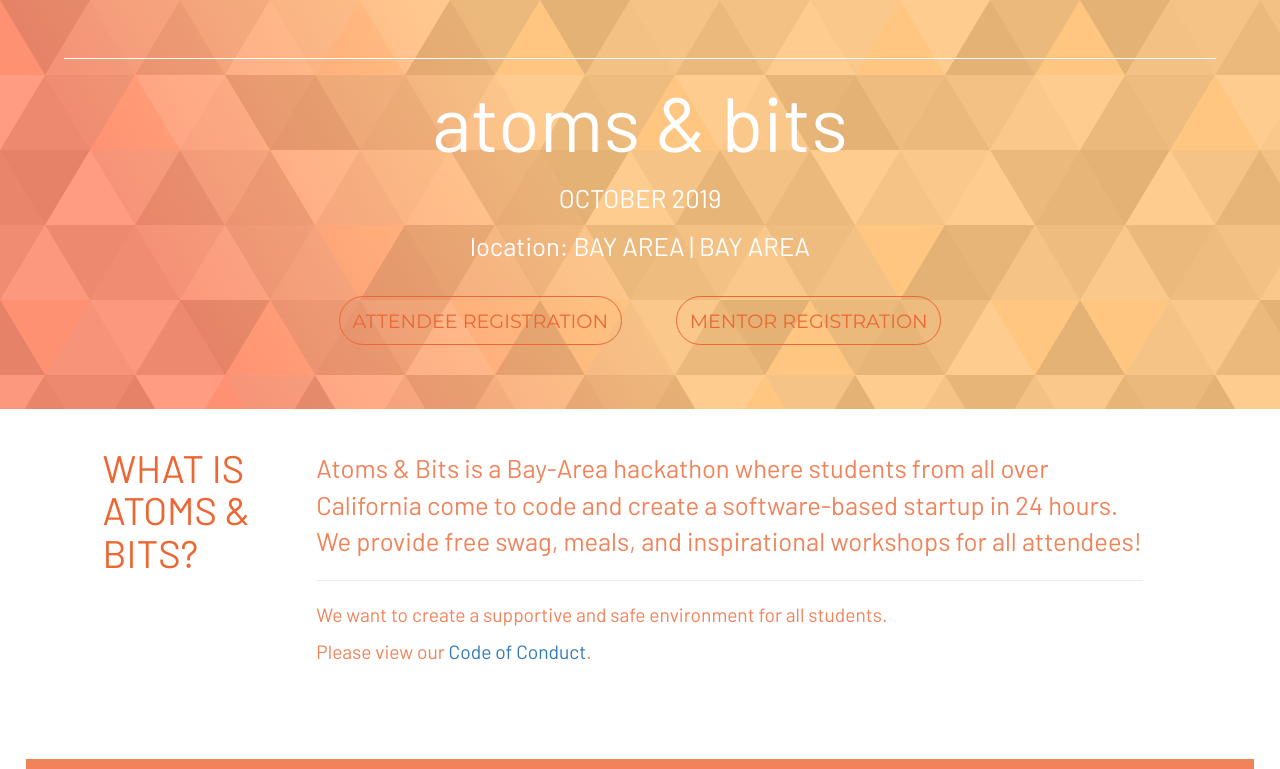
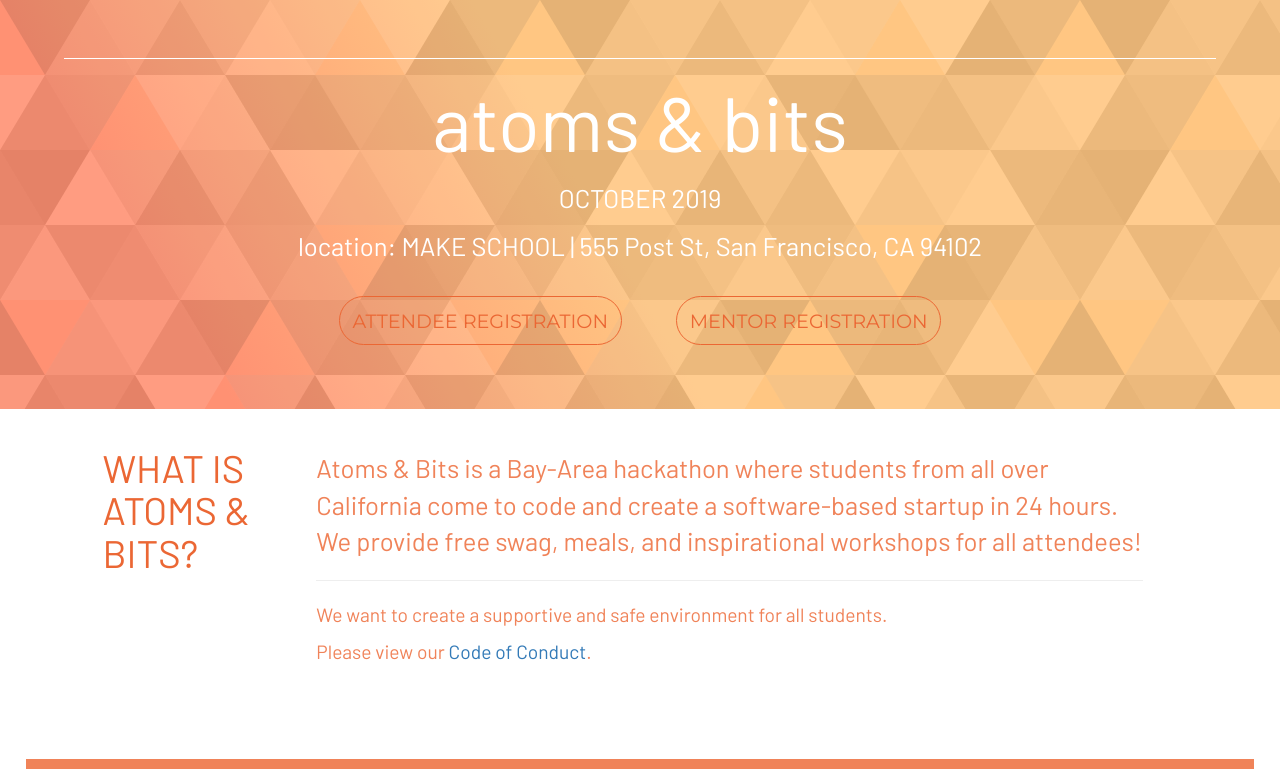
Before and after one commit to unlucku/atoms-and-bits, a website: page public/index.html in a window 1280 px wide. Shown: the top 769 px of the page. Drawn offline with nearby package versions, Linux system fonts and the light colour scheme.

Commit message:
updat index

```diff
--- a/public/index.html
+++ b/public/index.html
@@ -300,7 +300,7 @@
         <h2>atoms & bits</h2>
         <h3>OCTOBER 2019</h3>
 
-        <h3>location: BAY AREA | BAY AREA</h3>
+        <h3>location: MAKE SCHOOL | 555 Post St, San Francisco, CA 94102</h3>
         <button onclick="window.location.href = 'https://docs.google.com/forms/d/e/1FAIpQLSe5i1Q4RBlnA4aUssX-qIW44asIrHvVSnEIFqfzbjNLw0awJg/viewform';" class="button">ATTENDEE
             REGISTRATION</button>
         <button onclick="window.location.href = ' https://karen143661.typeform.com/to/f3JnPa ';" class="button">MENTOR
```
